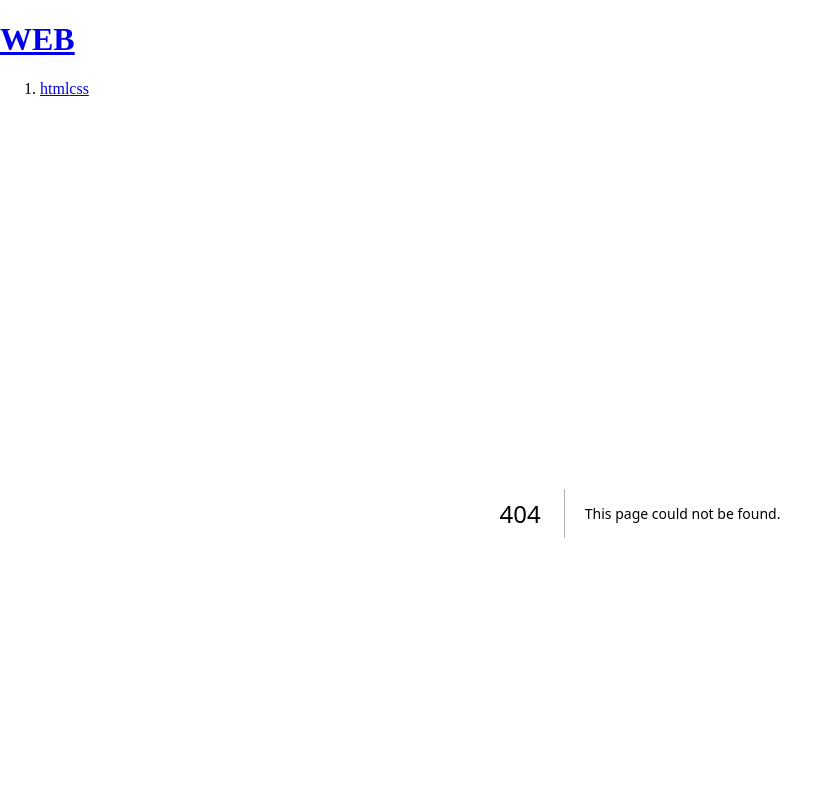
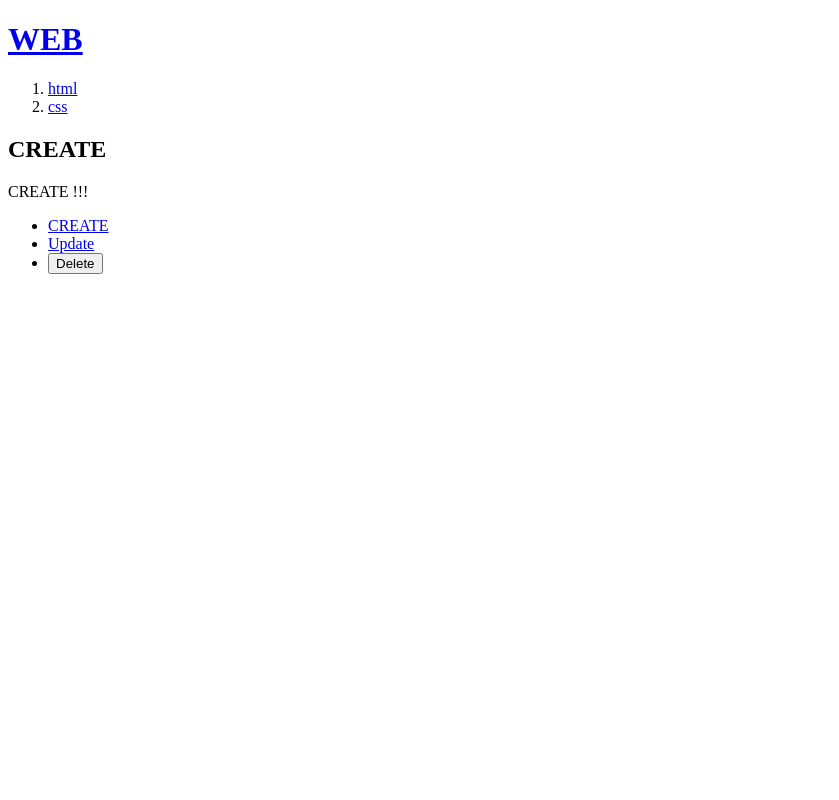
Before and after one commit to Choi-jujuyeon/WEB-egoing, a Next.js app in the folder WEB/WEB2-Javascript/Next/snext/: page /create in a window 1280 px wide. Before the commit this address had no page. Shown: the top 800 px of the page, without its empty margins (0-839 px from the left). Built offline with nearby package versions, Linux system fonts and the light colour scheme.

Commit message:
next-routing-app/read/[id]/page.js

```diff
--- /dev/null
+++ b/WEB/WEB2-Javascript/Next/snext/src/app/create/layout.js
@@ -0,0 +1,8 @@
+export default function Layout(props) {
+    return (
+        <form>
+            <h2>CREATE</h2>
+            {props.children}
+        </form>
+    );
+}
--- /dev/null
+++ b/WEB/WEB2-Javascript/Next/snext/src/app/create/page.js
@@ -0,0 +1,3 @@
+export default function Create() {
+    return <>CREATE !!!</>;
+}
--- a/WEB/WEB2-Javascript/Next/snext/src/app/layout.js
+++ b/WEB/WEB2-Javascript/Next/snext/src/app/layout.js
@@ -15,6 +15,8 @@
                 <ol>
                     <li>
                         <a href="/read/1">html</a>
+                    </li>
+                    <li>
                         <a href="/read/2">css</a>
                     </li>
                 </ol>
```
Also changed, not shown: WEB/WEB2-Javascript/Next/snext/src/app/read/[id]/page.js (added, +8 -0 lines), 1 other file (tests, documents, lock files or other folders).
